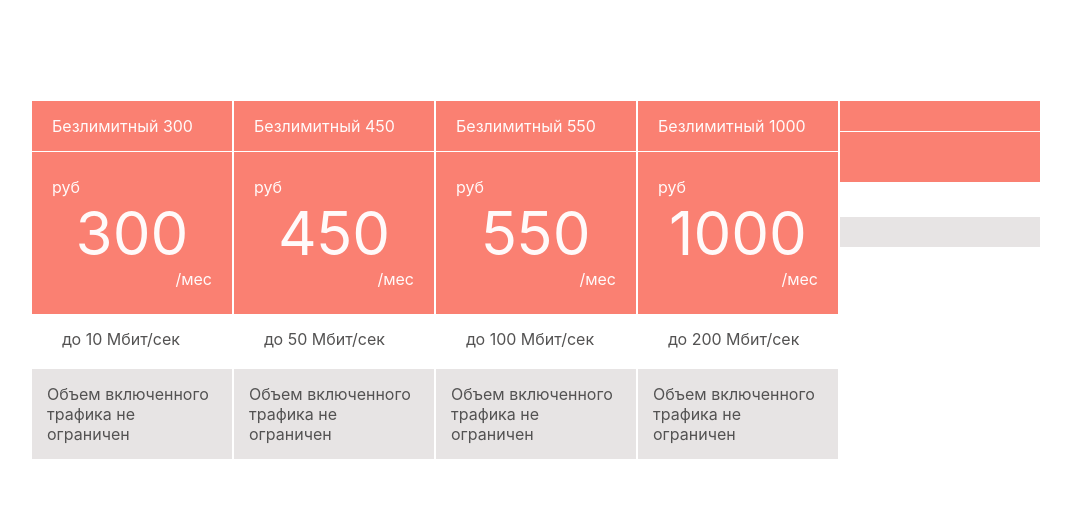
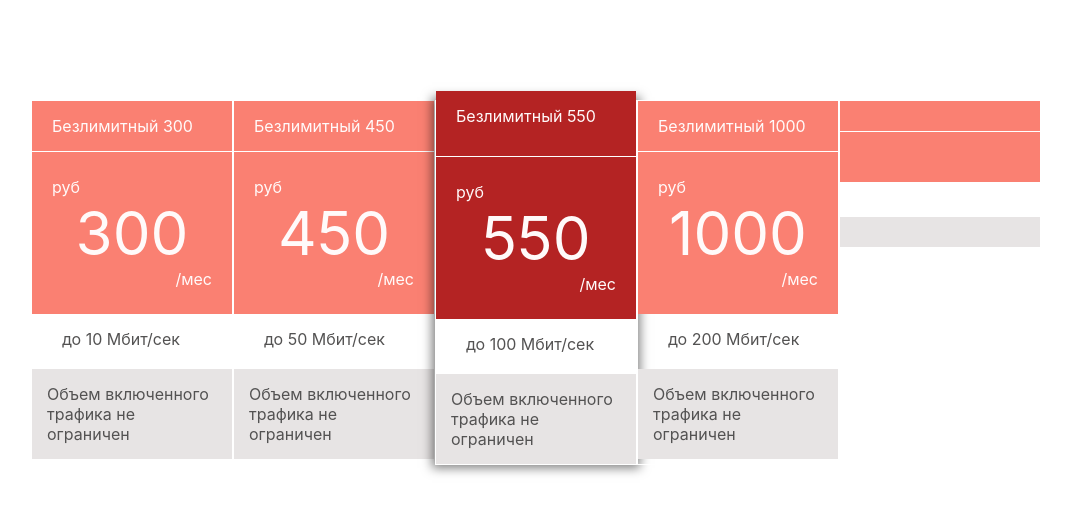
Before and after one commit to Vlada650/React, a React (Create React App) app in the folder tariffsapp/: page / in a window 1280 px wide. Shown: the top 514 px of the page, without its empty margins (104-1175 px from the left). Built offline with nearby package versions, Linux system fonts and the light colour scheme.

Commit message:
add styles

```diff
--- a/tariffsapp/src/App.js
+++ b/tariffsapp/src/App.js
@@ -1,5 +1,6 @@
 import './App.css';
 import List from './components/tariffs';
+import './components/tariffs.css'
 
 const tariffs = [
   {
--- a/tariffsapp/src/components/tariffs.css
+++ b/tariffsapp/src/components/tariffs.css
@@ -39,3 +39,16 @@
     padding: 15px;
     color: rgb(83, 82, 82);
 }
+
+.selected__tariff{
+    background-color: rgb(180, 35, 35);
+}
+
+.selected__header{
+height: 35px;
+margin-top: -10px;
+}
+
+.selected__card{
+    box-shadow:  0px 0px 10px 3px rgba(0, 0, 0, 0.5);
+}
--- a/tariffsapp/src/components/tariffs.jsx
+++ b/tariffsapp/src/components/tariffs.jsx
@@ -1,18 +1,21 @@
 import React from 'react';
 import './tariffs.css'
 
-function List(props) {
-    return (
-        <div className="mainContainer" >
-            <div className="mainContainer__header">{props.header}</div>
-            <div className="mainContainer__price">
-                <div className="mainContainer__currency">{props.currency}</div>
-                <span className="mainContainer__sum">{props.price}</span>
-                <div className="mainContainer__month">{props.month}</div>
+class List extends React.Component {
+    render() {
+        const { header, currency, price, month, speed, text } = this.props;
+        return (
+            <div className={"mainContainer" + (price == 550 ? " selected__card" : "")} >
+                <div className={"mainContainer__header" + (price == 550 ? " selected__tariff + selected__header" : "")}>{header}</div>
+                <div className={"mainContainer__price" + (price == 550 ? " selected__tariff" : "")}>
+                    <div className="mainContainer__currency">{currency}</div>
+                    <span className="mainContainer__sum">{price}</span>
+                    <div className="mainContainer__month">{month}</div>
+                </div>
+                <div className="mainContainer__speed">{speed}</div>
+                <div className="mainContainer__text">{text}</div>
             </div>
-            <div className="mainContainer__speed">{props.speed}</div>
-            <div className="mainContainer__text">{props.text}</div>
-        </div>
-    )
+        )
+    }
 }
 export default List;
```
